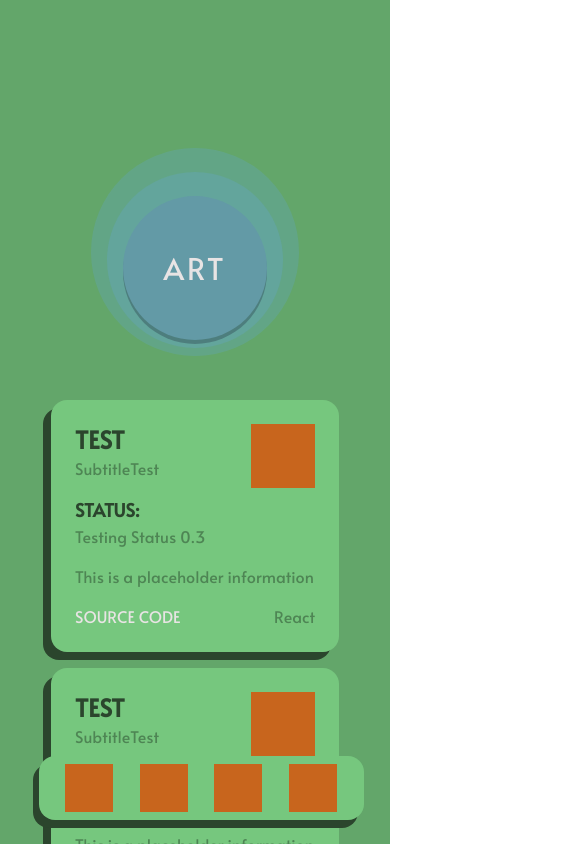
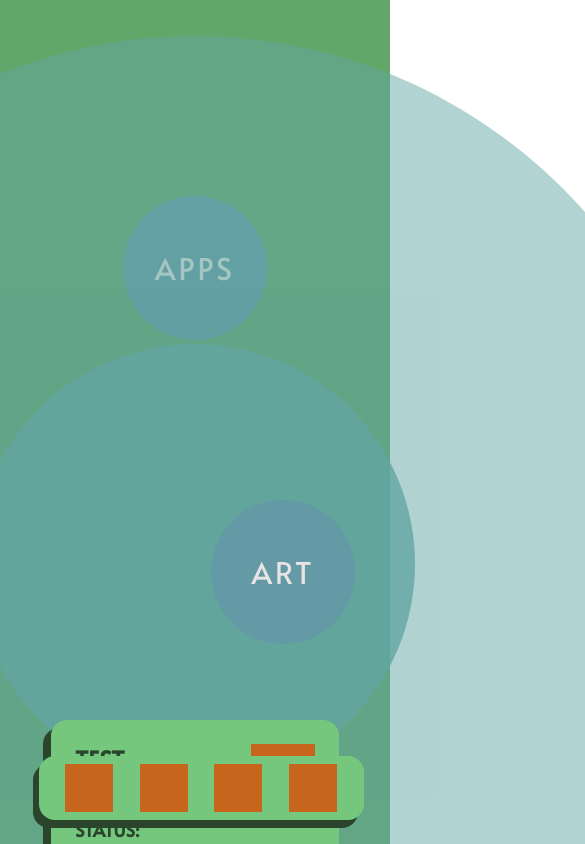
Before and after one commit to dompetriella/dompetriella-react, a React (Vite) app: page / in a window 390 px wide. Both pictures are taken after a click on the button "ART". Shown: the top 844 px of the page, 585 px wide, since content can reach past the window. Built offline with nearby package versions, Linux system fonts and the light colour scheme.

Commit message:
Working on animating the buttons

```diff
--- a/src/App.tsx
+++ b/src/App.tsx
@@ -2,7 +2,7 @@ import { useState } from "react";
 import "./App.css";
 import AppColors from "./theme/AppColors";
 import { useAppState } from "./state/AppState";
-import useWindowWidth from "./hooks/useWindowWidth";
+import useWindowWidth from "./hooks/useScreenWidth";
 import { checkIfMobile } from "./utility/responsive";
 import { Navbar } from "./components/navbar/Navbar";
 import { Projects } from "./components/projects/Projects";
--- a/src/components/navbar/Navbar.tsx
+++ b/src/components/navbar/Navbar.tsx
@@ -1,5 +1,5 @@
 import { motion } from "framer-motion";
-import useWindowWidth from "../../hooks/useWindowWidth";
+import useWindowWidth from "../../hooks/useScreenWidth";
 import { useAppState } from "../../state/AppState";
 import AppColors from "../../theme/AppColors";
 import { checkIfMobile } from "../../utility/responsive";
--- a/src/components/projects/Projects.tsx
+++ b/src/components/projects/Projects.tsx
@@ -1,49 +1,26 @@
-import { useState } from "react";
 import {
   CONTENT_appsProjectItemContent,
   CONTENT_artProjectItemContent,
   CONTENT_gamesProjectItemContent,
 } from "../../content/projects/appsProjectContent";
-import { ProjectButton } from "./components/ProjectButton";
-import { ProjectItem } from "./components/ProjectItem";
-import { AnimatePresence, motion } from "framer-motion";
+import { ProjectItemArea } from "./components/ProjectArea";
 
 export function Projects() {
-  const [showApps, setShowApps] = useState(false);
-  const [showArt, setShowArt] = useState(false);
-  const [showGames, setShowGames] = useState(false);
-
   return (
     <>
-      <div className="flex flex-col">
-        {/* need to refactor this into its own "project chunk"
-        will be useful for the other buttons
-        and swapping out buttons for titles */}
-        <div>
-          <ProjectButton
-            buttonText={"Art".toUpperCase()}
-            onClick={() => setShowArt(() => !showArt)}
-          />
-          <AnimatePresence>
-            {showArt ? (
-              <motion.div
-                animate={{ height: "auto" }}
-                exit={{
-                  height: 0,
-                  transition: {
-                    duration: 0.5,
-                    ease: "easeInOut",
-                    delay: 0.5,
-                  },
-                }}
-              >
-                {CONTENT_artProjectItemContent.map((projectItem, index) => (
-                  <ProjectItem projectItemData={projectItem} index={index} />
-                ))}
-              </motion.div>
-            ) : null}
-          </AnimatePresence>
-        </div>
+      <div className="flex flex-col justify-center items-center w-full ">
+        <ProjectItemArea
+          buttonTitle={"Apps"}
+          projectItemContent={CONTENT_appsProjectItemContent}
+        />
+        <ProjectItemArea
+          buttonTitle={"Art"}
+          projectItemContent={CONTENT_artProjectItemContent}
+        />
+        <ProjectItemArea
+          buttonTitle={"Games"}
+          projectItemContent={CONTENT_gamesProjectItemContent}
+        />
       </div>
     </>
   );
--- /dev/null
+++ b/src/components/projects/components/ProjectArea.tsx
@@ -0,0 +1,58 @@
+import { AnimatePresence, motion } from "framer-motion";
+import { ProjectButton } from "./ProjectButton";
+import { ProjectItem } from "./ProjectItem";
+import { ProjectItemData } from "../../../models/projectItemData";
+import { useState } from "react";
+import useScreenWidth from "../../../hooks/useScreenWidth";
+import useIsMobile from "../../../hooks/useIsMobile";
+
+export function ProjectItemArea({
+  buttonTitle,
+  projectItemContent,
+}: {
+  buttonTitle: string;
+  projectItemContent: ProjectItemData[];
+}) {
+  const [isExpanded, setIsExpanded] = useState(false);
+
+  const isMobile: boolean = useIsMobile();
+
+  return (
+    <div
+      style={{
+        paddingLeft: isMobile ? 0 : 96,
+        paddingRight: isMobile ? 0 : 96,
+      }}
+      className="flex flex-col justify-center items-center"
+    >
+      <div className="flex flex-col items-center">
+        <ProjectButton
+          buttonText={buttonTitle.toUpperCase()}
+          onClick={() => setIsExpanded(!isExpanded)}
+          isExpanded={isExpanded}
+        />
+
+        <AnimatePresence>
+          {isExpanded ? (
+            <motion.div
+              className="flex flex-wrap justify-center items-center"
+              animate={{ height: "auto" }}
+              exit={{
+                height: 0,
+                transition: {
+                  duration: 0.5,
+                  ease: "easeInOut",
+                  delay: 0.5,
+                },
+              }}
+            >
+              {projectItemContent.map((projectItem, index) => (
+                <ProjectItem projectItemData={projectItem} index={index} />
+              ))}
+            </motion.div>
+          ) : null}
+        </AnimatePresence>
+      </div>
+    </div>
+  );
+}
--- a/src/components/projects/components/ProjectButton.tsx
+++ b/src/components/projects/components/ProjectButton.tsx
@@ -1,15 +1,20 @@
+import { useState } from "react";
 import App from "../../../App";
 import { useAppState } from "../../../state/AppState";
 import AppColors from "../../../theme/AppColors";
+import { motion } from "framer-motion";
 
 export function ProjectButton({
   buttonText,
   onClick,
+  isExpanded,
 }: {
   buttonText: string;
   onClick: () => void;
+  isExpanded: boolean;
 }) {
   const lightModeState = useAppState((state) => state.lightMode);
+  const [isHovered, setIsHovered] = useState(false);
 
   const mainButtonBackgroundColor = lightModeState
     ? AppColors.blueTertiary
@@ -29,42 +34,56 @@ export function ProjectButton({
 
   return (
     <>
-      <div
-        style={{ zIndex: 10 }}
-        className="relative flex justify-center items-center w-full p-8 h-60 my-8"
-      >
-        <div
+      <div className="relative flex justify-center items-center w-60 p-8 h-60 my-8">
+        {isExpanded ? (
+          <div className="relative flex justify-center items-center w-60 h-60 my-8">
+            <motion.div
+              initial={{ scale: 0 }}
+              animate={{ scale: 5 }}
               style={{
                 backgroundColor: splashBackgroundColor,
                 opacity: lightModeState ? 0.5 : 0.1,
               }}
               className="absolute w-52 h-52 bottom-3 rounded-full"
-        ></div>
-        <div
+            ></motion.div>
+            <motion.div
+              initial={{ scale: 0 }}
+              animate={{ scale: 2.5 }}
               style={{
                 backgroundColor: splashBackgroundColor,
                 opacity: lightModeState ? 0.8 : 0.5,
               }}
               className="absolute w-44 h-44 bottom-5 rounded-full"
-        ></div>
-        <div
+            ></motion.div>
+          </div>
+        ) : null}
+        <div className="flex justify-center items-center">
+          {isHovered ? (
+            <motion.div
+              initial={{ opacity: 0, bottom: 28 }}
+              animate={{ opacity: 0.5, bottom: 20 }}
               style={{
                 backgroundColor: mainButtonShadowColor,
-            opacity: 0.5,
               }}
-          className="absolute w-36 h-36 bottom-[24px] rounded-full "
-        ></div>
+              className="absolute w-36 h-36 rounded-full "
+            ></motion.div>
+          ) : null}
           <button
+            onMouseEnter={() => setIsHovered(() => true)}
+            onMouseLeave={() => setIsHovered(() => false)}
             onClick={onClick}
             style={{
               backgroundColor: mainButtonBackgroundColor,
               color: mainButtonTextColor,
             }}
-          className="absolute w-36 h-36 text-3xl bottom-7  rounded-full flex justify-center items-center tracking-widest"
+            className="hover:brightness-125 absolute w-36 h-36
+          text-3xl bottom-7 rounded-full flex
+          justify-center items-center tracking-widest"
           >
             {buttonText}
           </button>
         </div>
+      </div>
     </>
   );
 }
--- a/src/components/projects/components/ProjectItem.tsx
+++ b/src/components/projects/components/ProjectItem.tsx
@@ -1,8 +1,9 @@
-import { sub } from "framer-motion/client";
 import { ProjectItemData } from "../../../models/projectItemData";
 import { useAppState } from "../../../state/AppState";
 import AppColors from "../../../theme/AppColors";
 import { motion } from "framer-motion";
+import { useScreenWidth } from "../../../hooks/useScreenWidth";
+import useIsMobile from "../../../hooks/useIsMobile";
 
 export function ProjectItem({
   projectItemData,
@@ -12,6 +13,10 @@ export function ProjectItem({
   index: number;
 }) {
   const lightModeState = useAppState((state) => state.lightMode);
+
+  const isMobile = useIsMobile();
+
+  const initalMovementSize: number = 160;
 
   const itemBackgroundColor = lightModeState
     ? AppColors.lightGreenSecondary
@@ -35,9 +40,15 @@ export function ProjectItem({
 
   return (
     <motion.div
-      initial={{ y: 160, opacity: 0 }}
+      key={crypto.randomUUID()}
+      initial={{
+        y: isMobile ? initalMovementSize : 0,
+        x: isMobile ? 0 : initalMovementSize,
+        opacity: 0,
+      }}
       animate={{
         y: 0,
+        x: 0,
         opacity: 1,
         transition: {
           duration: 0.75,
@@ -48,11 +59,11 @@ export function ProjectItem({
       exit={{
         opacity: 0,
         transition: {
-          duration: 0.75,
+          duration: 0.4,
           ease: "circIn",
         },
       }}
-      className="relative my-4"
+      className="relative m-4"
     >
       <motion.div
         initial={{ x: -8, y: 8 }}
--- /dev/null
+++ b/src/hooks/useIsMobile.tsx
@@ -0,0 +1,21 @@
+import { useEffect, useState } from "react";
+
+export function useIsMobile() {
+  const [screenWidth, setScreenWidth] = useState(window.innerWidth);
+
+  useEffect(() => {
+    function handleResize() {
+      setScreenWidth(window.innerWidth);
+    }
+
+    window.addEventListener("resize", handleResize);
+
+    return () => {
+      window.removeEventListener("resize", handleResize);
+    };
+  }, []);
+
+  return screenWidth <= 480;
+}
+
+export default useIsMobile;
--- /dev/null
+++ b/src/hooks/useScreenWidth.tsx
@@ -0,0 +1,21 @@
+import { useEffect, useState } from "react";
+
+export function useScreenWidth() {
+  const [screenWidth, setScreenWidth] = useState(window.innerWidth);
+
+  useEffect(() => {
+    function handleResize() {
+      setScreenWidth(window.innerWidth);
+    }
+
+    window.addEventListener("resize", handleResize);
+
+    return () => {
+      window.removeEventListener("resize", handleResize);
+    };
+  }, []);
+
+  return screenWidth;
+}
+
+export default useScreenWidth;
--- a/src/hooks/useWindowWidth.tsx
+++ /dev/null
@@ -1,15 +0,0 @@
-import { useState, useEffect } from 'react';
-
-export const useWindowWidth = () => {
-    const [width, setWidth] = useState(window.innerWidth);
-
-    useEffect(() => {
-        const handleResize = () => setWidth(window.innerWidth);
-        window.addEventListener('resize', handleResize);
-        return () => window.removeEventListener('resize', handleResize);
-    }, []);
-
-    return width;
-};
-
-export default useWindowWidth;
--- a/src/utility/responsive.tsx
+++ b/src/utility/responsive.tsx
@@ -1,5 +1,5 @@
-import useWindowWidth from "../hooks/useWindowWidth";
+import useWindowWidth from "../hooks/useScreenWidth";
 
 export function checkIfMobile(): boolean {
-    return useWindowWidth() < 480;
+  return useWindowWidth() < 480;
 }
```
Lines whose indentation alone changed are shown as unchanged.
